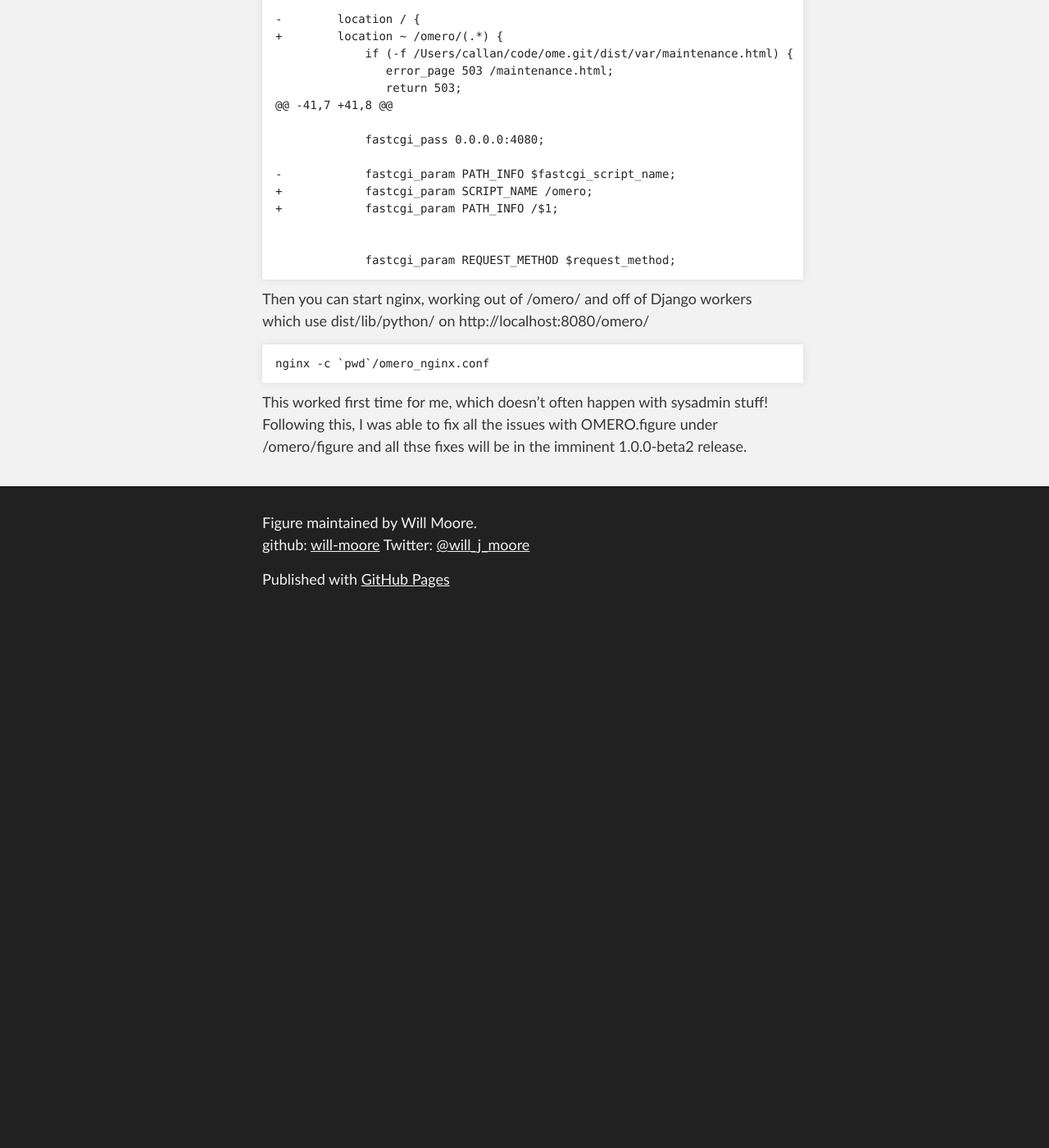
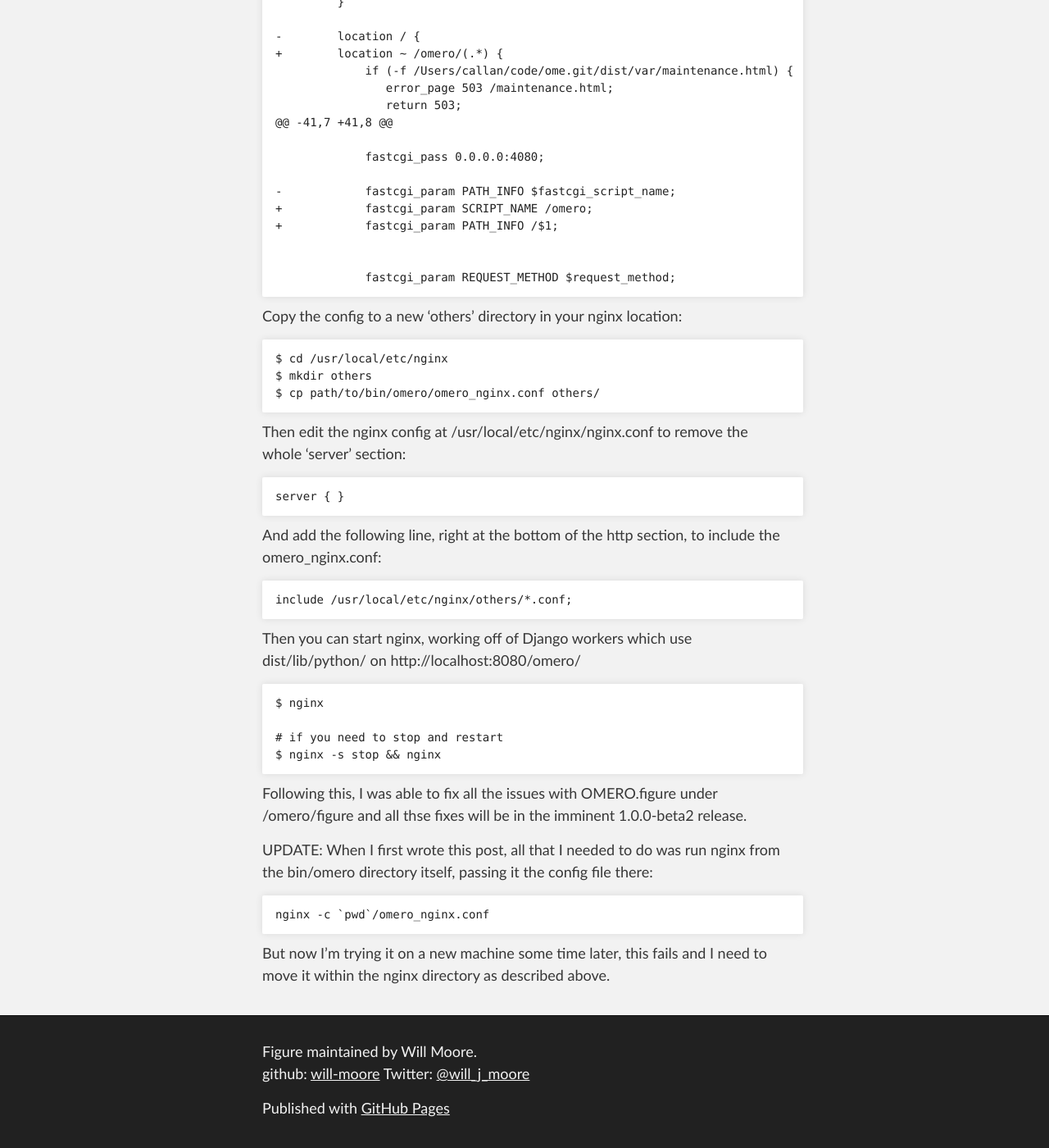
Before and after one commit to ome/omero-figure, a Jekyll site: the page built from _posts/2014-06-12-dev-setting-up-nginx-on-mac-osx.markdown, in a window 1280 px wide and 1400 px high, scrolled down 1064 px. Shown: the whole window at 82% size. Built offline with Jekyll 4.4.1, drawn with Linux system fonts in a browser that asks for light colours; nearby versions of some CDN libraries; Markdown is read by kramdown in place of the engine named in the settings; comment, search, counter and statistics services are not loaded; before the commit the page ends 1819 px from its top, so only the background shows below that; some of the changed text lies outside the part shown.

Commit message:
Update nginx config post

```diff
--- a/_posts/2014-06-12-dev-setting-up-nginx-on-mac-osx.markdown
+++ b/_posts/2014-06-12-dev-setting-up-nginx-on-mac-osx.markdown
@@ -29,6 +29,7 @@ Using homebrew on Mac 10.8:
 	$ ./build.py clean build
 	$ dist/bin/omero admin start
 	# you must be using fastcgi-tcp for this example
+	$ dist/bin/omero config set omero.web.application_server "fastcgi-tcp"
 	$ dist/bin/omero web start
 	$ dist/bin/omero web config nginx > omero_nginx.conf
 
@@ -60,11 +61,39 @@ what else you may have running.
 	             fastcgi_param REQUEST_METHOD $request_method;
 
 
-Then you can start nginx, working out of /omero/ and off of Django workers which use dist/lib/python/ on http://localhost:8080/omero/
+Copy the config to a new 'others' directory in your nginx location:
+
+	$ cd /usr/local/etc/nginx
+	$ mkdir others
+	$ cp path/to/bin/omero/omero_nginx.conf others/
+
+Then edit the nginx config at /usr/local/etc/nginx/nginx.conf to remove the whole
+'server' section:
+
+	server { }
+
+And add the following line, right at the bottom of the http section,
+to include the omero_nginx.conf:
+
+    include /usr/local/etc/nginx/others/*.conf;
+
+
+Then you can start nginx, working off of Django workers which use
+dist/lib/python/ on http://localhost:8080/omero/
+
+	$ nginx
+
+	# if you need to stop and restart
+	$ nginx -s stop && nginx
+
+Following this, I was able to fix all the issues with OMERO.figure under /omero/figure
+and all thse fixes will be in the imminent 1.0.0-beta2 release.
+
+
+UPDATE: When I first wrote this post, all that I needed to do was run nginx from
+the bin/omero directory itself, passing it the config file there:
 
 	nginx -c `pwd`/omero_nginx.conf
 
-
-This worked first time for me, which doesn't often happen with sysadmin stuff!
-Following this, I was able to fix all the issues with OMERO.figure under /omero/figure
-and all thse fixes will be in the imminent 1.0.0-beta2 release.
+But now I'm trying it on a new machine some time later, this fails and I need to
+move it within the nginx directory as described above.
```
